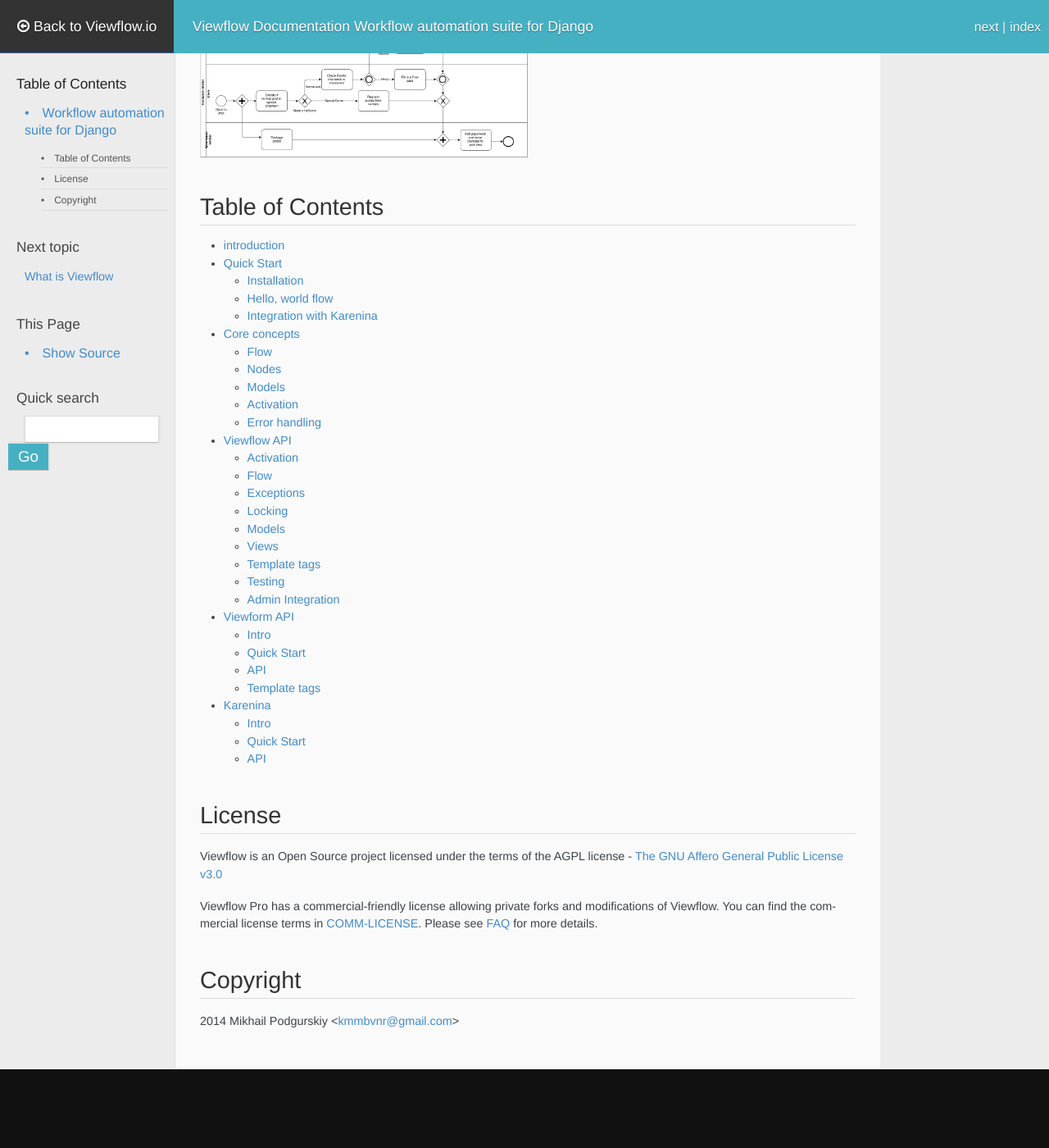
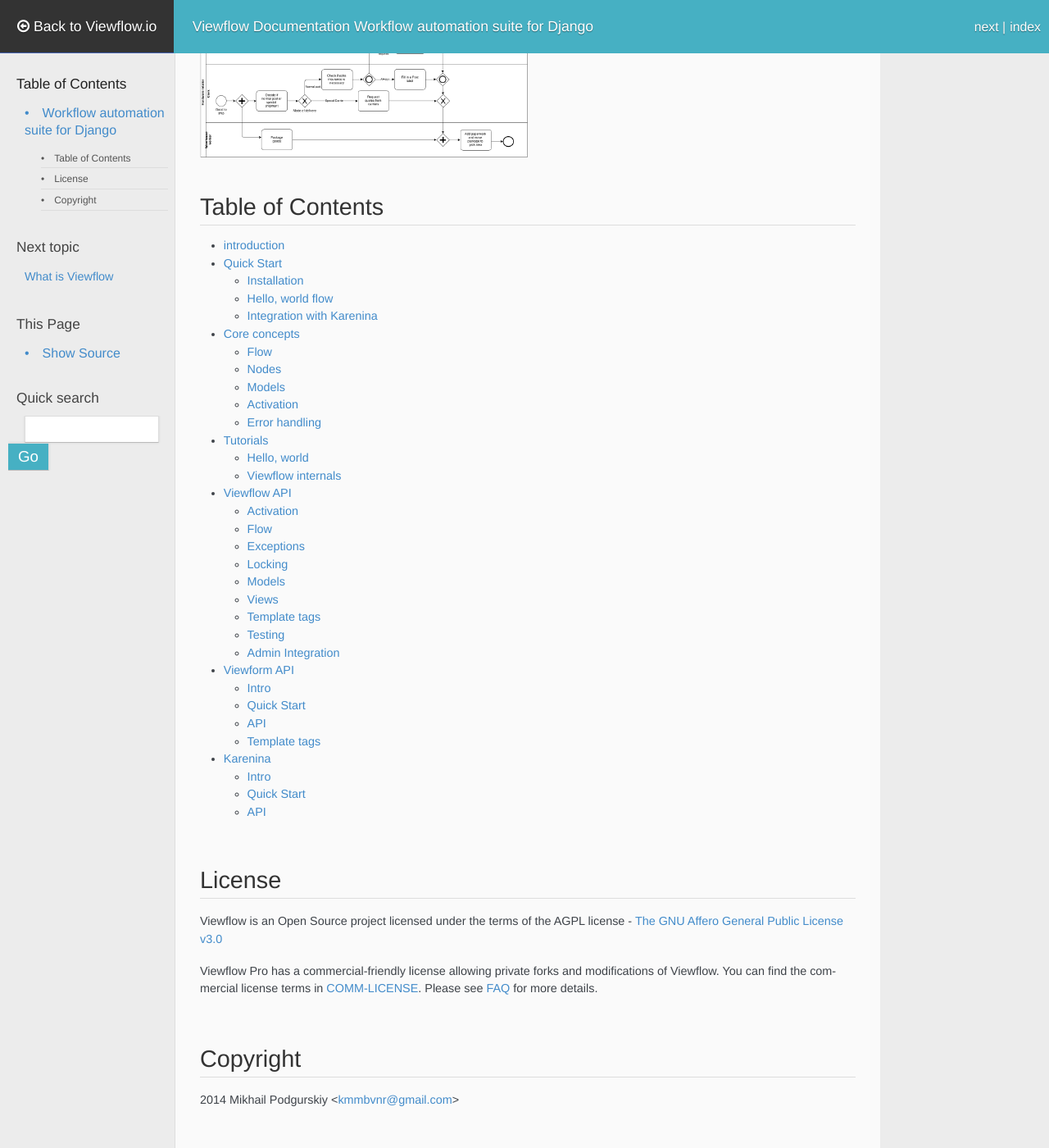
Before and after one commit to kmmbvnr/viewflow-docs-v1, a Sphinx documentation site: the page built from docs/index.rst, in a window 1280 px wide and 1400 px high, scrolled down 186 px. Shown: the whole window at 82% size. Built offline with Sphinx 7.4.7, drawn with Linux system fonts in a browser that asks for light colours; nearby versions of some CDN libraries; some web fonts are replaced; before the commit the page ends 1490 px from its top, so only the background shows below that.

Commit message:
Extend docs

```diff
--- a/docs/conf.py
+++ b/docs/conf.py
@@ -14,12 +14,12 @@
 # If extensions (or modules to document with autodoc) are in another directory,
 # add these directories to sys.path here. If the directory is relative to the
 # documentation root, use os.path.abspath to make it absolute, like shown here.
-#sys.path.insert(0, os.path.abspath('.'))
+# sys.path.insert(0, os.path.abspath('.'))
 
 # -- General configuration ------------------------------------------------
 
 # If your documentation needs a minimal Sphinx version, state it here.
-#needs_sphinx = '1.0'
+# needs_sphinx = '1.0'
 
 # Add any Sphinx extension module names here, as strings. They can be
 # extensions coming with Sphinx (named 'sphinx.ext.*') or your custom
@@ -28,7 +28,6 @@
     'sphinx.ext.autodoc',
     'sphinx.ext.todo',
     'sphinx.ext.coverage',
-    'sphinx.ext.viewcode',
     'sphinxcontrib.fulltoc',
 ]
 
--- a/docs/core_concepts.rst
+++ b/docs/core_concepts.rst
@@ -16,6 +16,8 @@
 
 Also, Flow takes all boilerplate code for specifying permission and
 register django views in url config.
+
+See also :class:`viewflow.base.Flow`
 
 Nodes
 =====
--- a/docs/index.rst
+++ b/docs/index.rst
@@ -18,6 +18,7 @@
    introduction <introduction>
    quick_start
    core_concepts
+   tutorials
    viewflow_api
    viewform_api
    karenina
--- a/docs/proBlue/static/proBlue.css
+++ b/docs/proBlue/static/proBlue.css
@@ -62,6 +62,18 @@
 div.footer a {
     color: #444;
 }
+
+*[id]:before {
+  content:"";
+  display:block;
+  height:65px; /* fixed header height*/
+  margin:-65px 0 0; /* negative fixed header height */
+}
+
+dt:target, .highlighted {
+  background-color: transparent;
+}
+
 div.footer a:hover, div.related a:hover {
 border-bottom:1px solid #4362b0;
 }
--- /dev/null
+++ b/docs/tutorials.rst
@@ -0,0 +1,19 @@
+=========
+Tutorials
+=========
+
+
+Hello, world
+============
+
+.. raw:: html
+
+    <iframe src="http://player.vimeo.com/video/104701259?byline=0&amp;portrait=0" width="600" height="337" frameborder="0" webkitallowfullscreen mozallowfullscreen allowfullscreen></iframe>
+
+
+Viewflow internals
+==================
+
+.. raw:: html
+
+    <iframe src="http://player.vimeo.com/video/107698021?byline=0&amp;portrait=0" width="600" height="338" frameborder="0" webkitallowfullscreen mozallowfullscreen allowfullscreen></iframe>
--- a/docs/viewflow_flow.rst
+++ b/docs/viewflow_flow.rst
@@ -2,8 +2,10 @@
 Flow
 ====
 
-Base
-====
+.. autoclass:: viewflow.base.Flow
+
+Nodes
+=====
 
 .. autoclass:: viewflow.flow.base.Node
 
```
